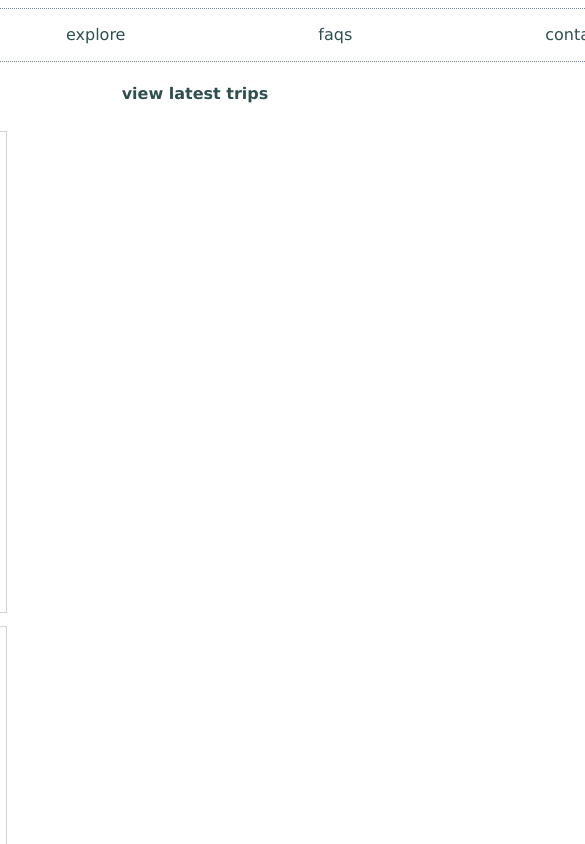
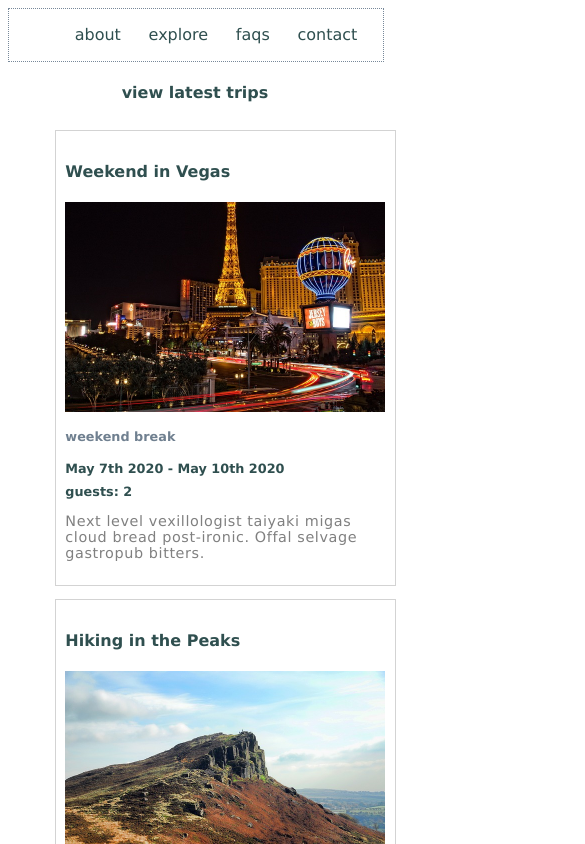
Before and after one commit to wit03/BuildTravelCards, a React (Create React App) app: page / in a window 390 px wide. Shown: the top 844 px of the page, 585 px wide, since content can reach past the window. Built offline with nearby package versions, Linux system fonts and the light colour scheme.

Commit message:
Fixes on the grid

```diff
--- a/src/index.css
+++ b/src/index.css
@@ -22,26 +22,31 @@ body {
 
 .trips-cards-wrap {
     display: flex;
-    flex-flow: row wrap;
-    width: 75rem;
+    flex-wrap: wrap;
+    width: 75%;
+    margin: 0 auto;
+    justify-content: flex-start;
 }
 
 @media only screen and (max-width: 640px) {
     .trips-wrap {
         align-items: center;
-    }
-    .trips-cards-wrap {
-        flex-direction: column;
+        margin: 0 auto;
     }
 }
 
 .card-wrap {
     border: 1px solid lightgray;
     margin: 0.4rem;
-    flex: 1;
     padding: 0.6rem;
     max-width: 24rem;
     min-width: 20rem;
+}
+
+@media only screen and (max-width: 1145px) {
+    .card-wrap {
+        margin: 0.4rem auto;
+    }
 }
 
 .category {
```
